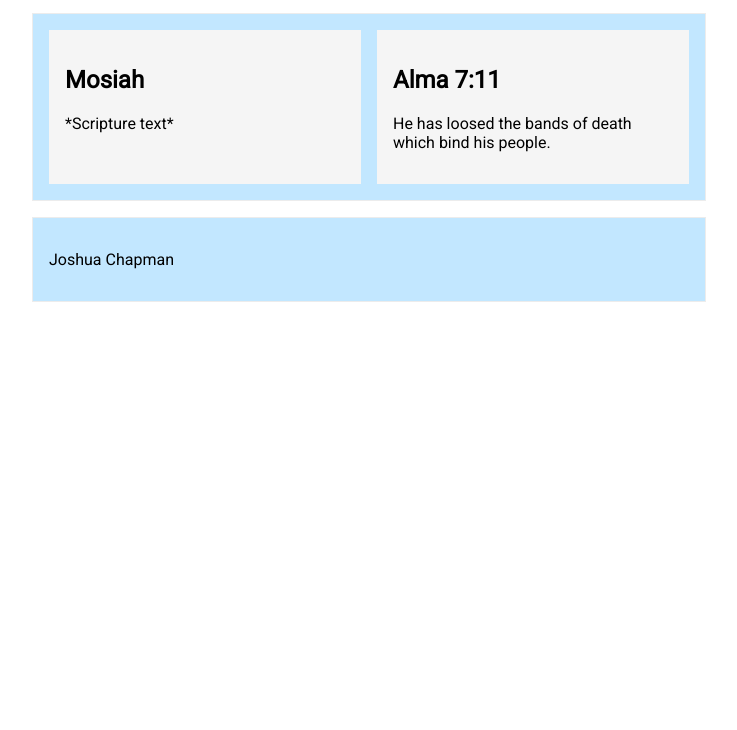
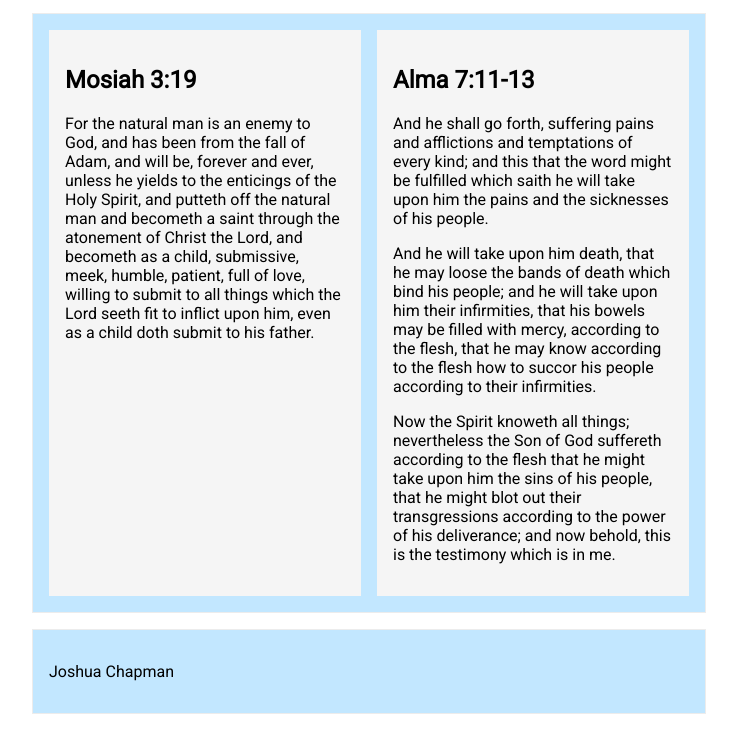
Before and after one commit to funnyfranky/wdd131, a plain HTML site: page week02/media-query.html in a window 1280 px wide. Shown: the part 134-864 px from the top of the page, without its empty margins (271-1008 px from the left). Before the commit the page ends 800 px from the top, so only its background shows below. Drawn offline with Linux system fonts and the light colour scheme.

Commit message:
updated scriptures to be actual scriptures

```diff
--- a/week02/media-query.html
+++ b/week02/media-query.html
@@ -16,12 +16,14 @@
     </header>
     <main>
         <section>
-            <h2>Mosiah</h2>
-            <p>*Scripture text*</p>
+            <h2>Mosiah 3:19</h2>
+            <p>For the natural man is an enemy to God, and has been from the fall of Adam, and will be, forever and ever, unless he yields to the enticings of the Holy Spirit, and putteth off the natural man and becometh a saint through the atonement of Christ the Lord, and becometh as a child, submissive, meek, humble, patient, full of love, willing to submit to all things which the Lord seeth fit to inflict upon him, even as a child doth submit to his father.</p>
         </section>
         <section>
-            <h2>Alma 7:11</h2>
-            <p>He has loosed the bands of death which bind his people.</p>
+            <h2>Alma 7:11-13</h2>
+            <p>And he shall go forth, suffering pains and afflictions and temptations of every kind; and this that the word might be fulfilled which saith he will take upon him the pains and the sicknesses of his people.</p>
+            <p>And he will take upon him death, that he may loose the bands of death which bind his people; and he will take upon him their infirmities, that his bowels may be filled with mercy, according to the flesh, that he may know according to the flesh how to succor his people according to their infirmities.</p>
+            <p>Now the Spirit knoweth all things; nevertheless the Son of God suffereth according to the flesh that he might take upon him the sins of his people, that he might blot out their transgressions according to the power of his deliverance; and now behold, this is the testimony which is in me.</p>
         </section>
     </main>
     <footer>
```
